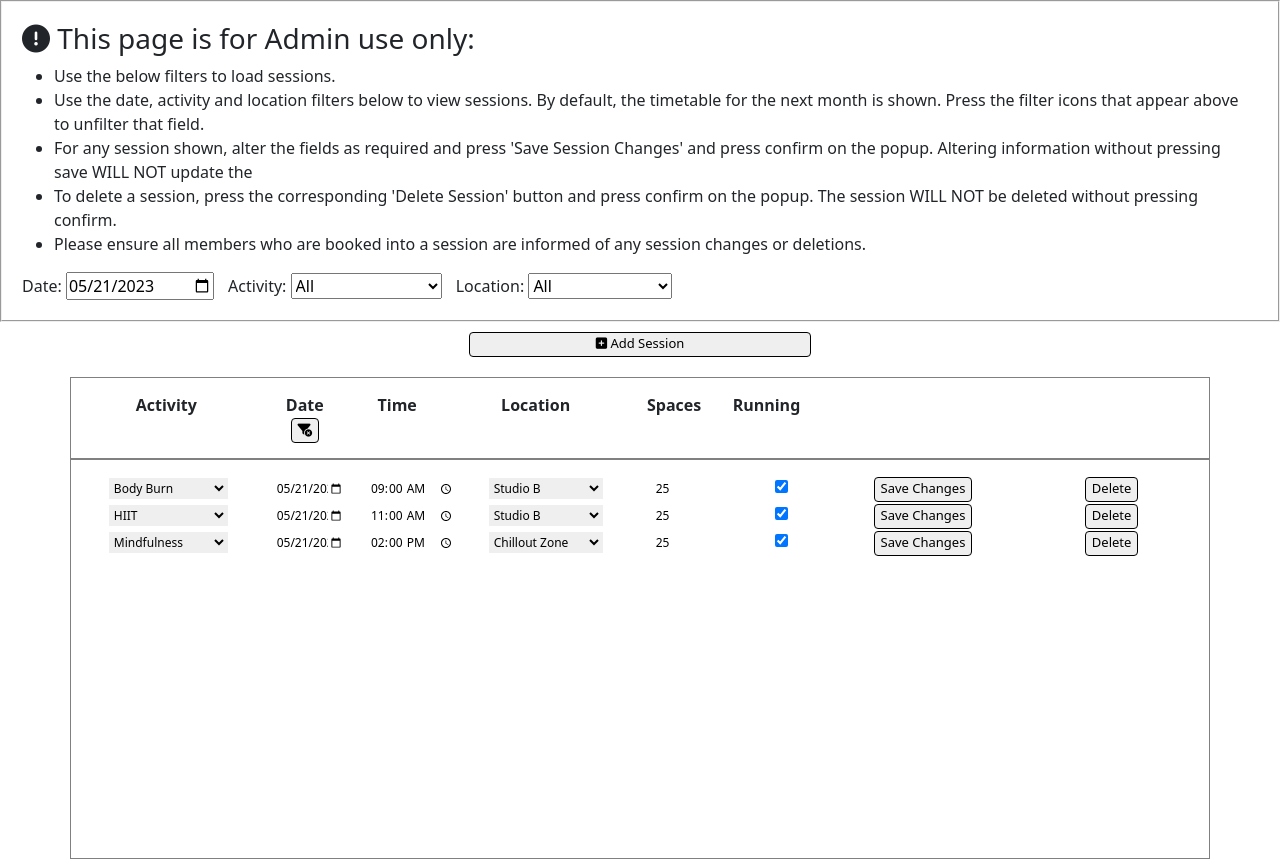
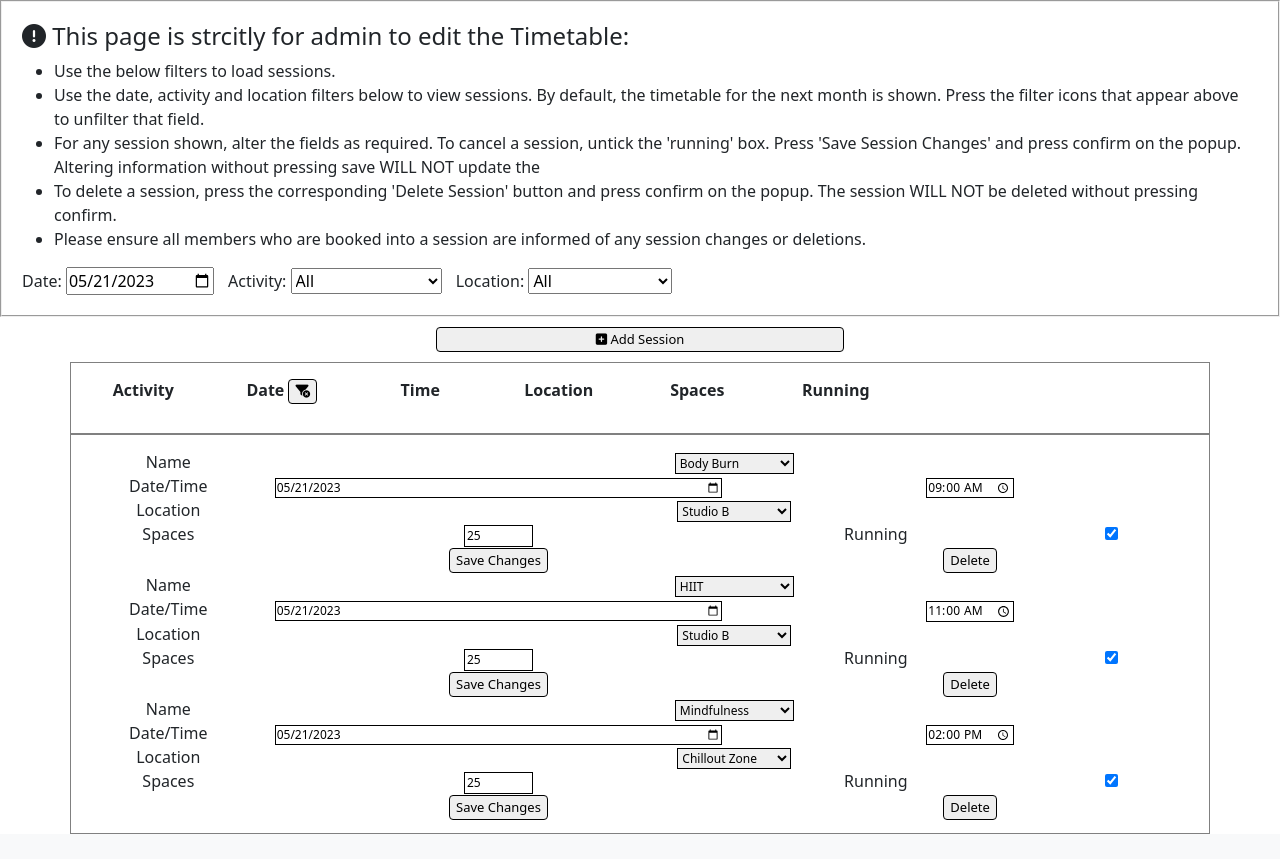
Before and after one commit to AlexSmall96/Project-4, a Django app: page /admin.html in a window 1280 px wide. Shown: the part 100-959 px from the top of the page. After the commit the page ends 934 px from the top, so only its background shows below. Run offline with Django 3.2, Linux system fonts and the light colour scheme; data comes from the database, SQL or seed files in the repository; both versions use the stored data as it was after the commit; some libraries are stand-ins or nearby versions.

Commit message:
"Update col sizes on session timetable"

```diff
--- a/classbooking/settings.py
+++ b/classbooking/settings.py
@@ -29,7 +29,7 @@ SECRET_KEY = os.environ.get('SECRET_KEY')
 # SECURITY WARNING: don't run with debug turned on in production!
 DEBUG = True
 
-ALLOWED_HOSTS = ['8000-alexsmall96-project4-z4wrtww3ucz.ws-eu97.gitpod.io']
+ALLOWED_HOSTS = ['8000-alexsmall96-project4-z4wrtww3ucz.ws-eu97.gitpod.io', 'localhost']
 
 
 # Application definition
--- a/classbooking_app/static/classbooking_app/css/style.css
+++ b/classbooking_app/static/classbooking_app/css/style.css
@@ -15,11 +15,7 @@ header nav, footer{
     margin:0;
 }
 
-@media (min-width: 1600px){
-    .container, .container-lg, .container-md, .container-sm, .container-xl {
-        max-width: 1400px;
-    }
-}
+
 
 .container{
     --bs-gutter-x: 0;
@@ -109,6 +105,14 @@ margin-top: 100px;
     margin-bottom: 10px;
 }
 
+.vertical-margin-top{
+    margin-top: 10px;
+}
+
+.vertical-margin-bottom{
+    margin-bottom: 10px;
+}
+
 /*Sign up Page */
 #membership-options{
     margin-top: 200px;
@@ -177,8 +181,9 @@ border-width: 2px;
 }
 
 #admin-headers{
-    margin-top:20px;
+    margin-top:10px;
     font-weight: bold;
+    text-align: center;
 }
 
 .session-box{
@@ -200,7 +205,7 @@ border-width: 2px;
 #session-cont input, #session-cont select{
     font-size: 12px;
     border-radius: 0;
-    border: 1px solid transparent;
+    border: 1px solid
 }
 
 #session-box .row{
@@ -215,50 +220,35 @@ border-width: 2px;
 }
 
 #add-btn-section{
+    margin-top: 10px;
     width:30%;
-    margin:auto;
 }
 
-.action-icon{
+.action-icon, .header-icon{
     display:none;
 }
 
-@media (max-width: 567px){
-   .action-icon {
-        display:block;
+@media (max-width:576px){
+    #session-cont .row{
+        padding-top: 5px;
+        padding-bottom: 5px;
+        border-style: solid;
+        border-width: 1px;
+        border-color: grey;
     }
-    .action-txt{
-        display:none;
+    .sm-width{
+        width:100%;
+        margin:2px;
     }
-    #admin-headers{
+
+    .sm-font{
         font-size: small;
-        margin-top: 0px;
-    }
-    #admin-instructions{
-        font-size:small;
-    }
-    #admin-instructions input, #admin-instructions select{
-        margin-right:5px;
-        width:20%;
-    }
-    .session-box{
-        width:100%;
     }
 }
 
-@media (max-wdith:320px){
-    #admin-instructions input, #admin-instructions select{
-        margin-right:1px;
-        width:10%;
-    }
-    #admin-headers{
-        font-size: xx-small;
-    }
-    #admin-instructions{
-        font-size:xx-small;
-    }
-
-    .session-box{
-        font-size:xx-small;
+@media (max-width:430px){
+    .sm-font, .sm-btn{
+        font-size: x-small;
+        font-weight: 500;
     }
 }
--- a/classbooking_app/templates/classbooking_app/admin.html
+++ b/classbooking_app/templates/classbooking_app/admin.html
@@ -3,11 +3,11 @@
 {% block contentbody %}
 <form method="POST" id="session-form">
 <div  class="beneath-header" id="admin-instructions">
-<h3><i class="fa-solid fa-circle-exclamation"></i> This page is for Admin use only:</h3>
+<h4><i class="fa-solid fa-circle-exclamation"></i> This page is strcitly for admin to edit the Timetable:</h4>
 <ul>
  <li>Use the below filters to load sessions.</li>
  <li>Use the date, activity and location filters below to view sessions. By default, the timetable for the next month is shown. Press the filter icons that appear above to unfilter that field.</li>
- <li>For any session shown, alter the fields as required and press 'Save Session Changes' and press confirm on the popup. Altering information without pressing save WILL NOT update the</li>
+ <li>For any session shown, alter the fields as required. To cancel a session, untick the 'running' box. Press 'Save Session Changes' and press confirm on the popup. Altering information without pressing save WILL NOT update the</li>
  <li>To delete a session, press the corresponding 'Delete Session' button and press confirm on the popup. The session WILL NOT be deleted without pressing confirm.</li>
 <li> Please ensure all members who are booked into a session are informed of any session changes or deletions. </li>
 </ul>
@@ -43,8 +43,8 @@
         {% endfor %}
     </select>
   </div>
-  <div class="container vertical-margin">
-    <div id="add-btn-section" class="row">
+  <div id="add-btn-section" class="container vertical-margin-top">
+    <div class="row">
       <button class="admin-btn" type="button" id="add-session">
           <i class="fa-solid fa-square-plus"></i>
           Add Session
@@ -54,40 +54,43 @@
     <div id="admin-headers" class="container session-box">
       <div class="row">
         <div id="session-headers" class="row">
-          <div class="col-xl-2 col-2">Activity
+          <div class="col">Activity
               {%if activity_filter != "All" %}
               <button type="button" id="act-filter-icon" class="filter-icon admin-btn"><i class="fa-solid fa-filter-circle-xmark"></i></button>
               {% else %}
               <button type="button" id="act-filter-icon" class="filter-icon admin-btn invisible"><i class="fa-solid fa-filter-circle-xmark"></i></button>
               {% endif %}
           </div>
-          <div class="col-xl-1 col-2">Date
+          <div class="col">Date
               {%if date_filter != "" %}
               <button type="button" id="dat-filter-icon" class="filter-icon admin-btn"><i class="fa-solid fa-filter-circle-xmark"></i></button>
               {% else %}
               <button type="button" id="dat-filter-icon" class="filter-icon admin-btn invisible"><i class="fa-solid fa-filter-circle-xmark"></i></button>
               {% endif %}
           </div>
-          <div class="col-xl-1 col-1">Time</div>
-          <div class="col-xl-2 col-2">Location
+          <div class="col">Time</div>
+          <div class="col"><p class="header-icon"><i class="fa-solid fa-location-dot"></i></p><p class="header-txt">Location</p>
               {%if location_filter != "All" %}
               <button type="button" id="loc-filter-icon" class="filter-icon admin-btn"><i class="fa-solid fa-filter-circle-xmark"></i></button>
               {% else %}
               <button type="button" id="loc-filter-icon" class="filter-icon admin-btn invisible"><i class="fa-solid fa-filter-circle-xmark"></i></button>
               {% endif %}
           </div>
-          <div class="col-xl-1 col-2">Spaces</div>
-          <div class="col-xl-1 col-1">Running</div>
-          <div class="col-xl-1 col-1"></div>
-          <div class="col-xl-1 col-1"></div>
+          <div class="col"><p class="header-icon"><i class="fa-solid fa-users"></i></p><p class="header-txt">Spaces</p></div>
+          <div class="col"><p class="header-icon"><i class="fa-solid fa-circle-play"></i></p><p class="header-txt">Running</p></div>
+          <div class="col"></div>
+          <div class="col"></div>
       </div>
       </div>
     </div>
     <div id="session-cont" class="container session-box">
         {% for session in sessions %}
         <div class="row">
-            <div class="col-xl-2 col-2">
-                <select id="{{ session.id }}-activity" name="{{ session.id }}-activity">
+          <div class="col-2">
+            <label class="sm-font" for="{{ session.id }}-activity">Name</label>
+          </div>
+            <div class="col-10">
+                <select class="sm-width" id="{{ session.id }}-activity" name="{{ session.id }}-activity">
                     {% for activity in activities %}
                     {% if activity == session.activity %}
                     <option value="{{ activity.name }}" selected>{{ activity.name }}</option>
@@ -97,14 +100,20 @@
                     {% endfor %}
                     </select>
             </div>
-            <div class="col-xl-1 col-2">
-                <input class="date-edit" type="date" id="{{ session.id }}-date" name="{{ session.id }}-date" value="{{ session.date|date:'Y-m-d' }}">
+            <div class="col-2">
+              <label class="sm-font" for="{{ session.id }}-date">Date/Time</label>
             </div>
-            <div class="col-xl-1 col-1">
-                <input type="time" id="{{ session.id }}-time" name="{{ session.id }}-time" value="{{ session.time|time:'H:i' }}" step="3660">
+            <div class="col-5">
+                <input class="date-edit sm-width" type="date" id="{{ session.id }}-date" name="{{ session.id }}-date" value="{{ session.date|date:'Y-m-d' }}">
             </div>
-            <div class="col-xl-2 col-2">
-                <select id="{{ session.id }}-location" name="{{ session.id }}-location">
+            <div class="col-5">
+                <input class="sm-width" type="time" id="{{ session.id }}-time" name="{{ session.id }}-time" value="{{ session.time|time:'H:i' }}" step="3660">
+            </div>
+            <div class="col-2">
+              <label class="sm-font" for="{{ session.id }}-location">Location</label>
+            </div>
+            <div class="col-10">
+                <select class="sm-width" id="{{ session.id }}-location" name="{{ session.id }}-location">
                     {% for location in locations %}
                     {% if location == session.location %}
                     <option value="{{ location }}" selected>{{ location }}</option>
@@ -114,25 +123,31 @@
                     {% endfor %}
                 </select>
             </div>
-            <div class="col-xl-1 col-2">
-                <input type="number" id="{{ session.id }}-spaces" name="{{ session.id }}-spaces" value="{{ session.spaces }}" min="0" max="25" step="1">
+            <div class="col-2">
+              <label class="sm-font" for="{{ session.id }}-spaces">Spaces</label>
             </div>
-            <div class="col-xl-1 col-1">
+            <div class="col-5">
+                <input class="sm-width" type="number" id="{{ session.id }}-spaces" name="{{ session.id }}-spaces" value="{{ session.spaces }}" min="0" max="25" step="1">
+            </div>
+            <div class="col-3">
+              <label class="sm-font" for="{{ session.id }}-running">Running</label>
+            </div>
+            <div class="col-2">
                 {% if session.running %}
-                <input type="checkbox" id="{{ session.id }}-running" name="{{ session.id }}-running" checked>
+                <input class="sm-width" type="checkbox" id="{{ session.id }}-running" name="{{ session.id }}-running" checked>
                 {% else %}
-                <input type="checkbox" id="{{ session.id }}-running" name="{{ session.id }}-running">
+                <input class="sm-width" type="checkbox" id="{{ session.id }}-running" name="{{ session.id }}-running">
                 {% endif %}
             </div>
-            <div class="col-xl-2 col-1">
-                <button class="admin-btn" type="button"  name="{{ session.id }}-update" data-toggle="modal" data-target="#confirm-update-modal-{{ session.id }}">
-                  <p class="action-icon"><i class="fa-solid fa-floppy-disk"></i></p><p class="action-txt">Save Changes</p>
+            <div class="col-5 offset-2">
+                <button class="admin-btn sm-width sm-btn" type="button"  name="{{ session.id }}-update" data-toggle="modal" data-target="#confirm-update-modal-{{ session.id }}">
+                  Save Changes
                 </button>
             </div>
 
-            <div class="col-xl-2 col-1">
-                <button class="admin-btn" type="button"  name="{{ session.id }}-delete" data-toggle="modal" data-target="#confirm-delete-modal-{{ session.id }}">
-                  <p class="action-icon"><i class="fa-solid fa-trash-can"></i></p><p class="action-txt">Delete</p>
+            <div class="col-5">
+                <button class="admin-btn sm-width sm-btn" type="button"  name="{{ session.id }}-delete" data-toggle="modal" data-target="#confirm-delete-modal-{{ session.id }}">
+                  Delete
                 </button>
             </div>
         </div>
--- a/classbooking_app/templates/classbooking_app/base.html
+++ b/classbooking_app/templates/classbooking_app/base.html
@@ -6,7 +6,7 @@
     <meta http-equiv="X-UA-Compatible" content="IE=edge">
     <meta name="viewport" content="width=device-width, initial-scale=1.0">
     <link href="https://cdn.jsdelivr.net/npm/bootstrap@5.3.0-alpha1/dist/css/bootstrap.min.css" rel="stylesheet" integrity="sha384-GLhlTQ8iRABdZLl6O3oVMWSktQOp6b7In1Zl3/Jr59b6EGGoI1aFkw7cmDA6j6gD" crossorigin="anonymous">
-    <link rel="stylesheet" href="../../static/classbooking_app/css/style.css?2">
+    <link rel="stylesheet" href="../../static/classbooking_app/css/style.css">
     <title>classbooking</title>
 </head>
 <body>
```
Also changed, not shown: db.sqlite3.
